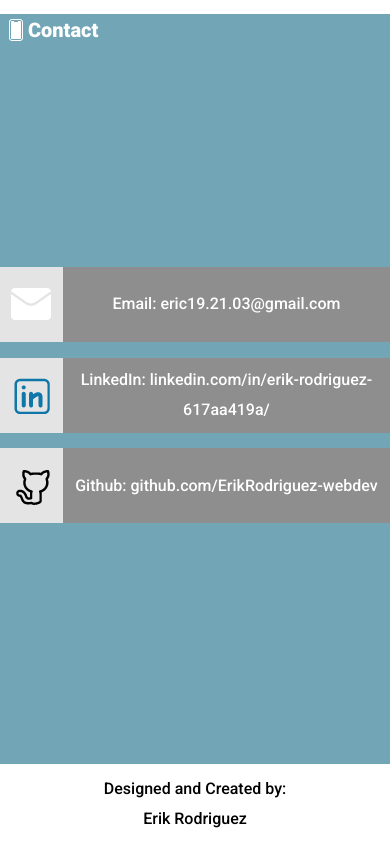
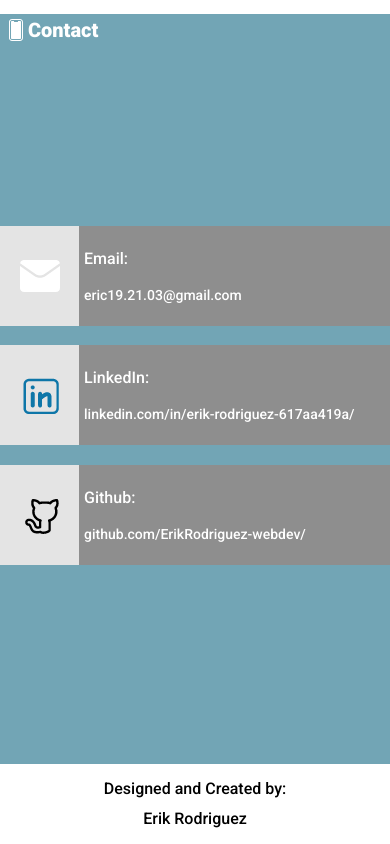
Before and after one commit to ErikRodriguez-webdev/port, a React (Create React App) app in the folder portfolio/: page / in a window 390 px wide. Shown: the part 3161-4005 px from the top of the page. Built offline with nearby package versions, Linux system fonts and the light colour scheme.

Commit message:
Fixes structure of information displayed in contact component and new fix does not need media queries looks good on all platforms

```diff
--- a/portfolio/src/App.css
+++ b/portfolio/src/App.css
@@ -511,9 +511,9 @@ footer {
 }
 
 .contactInfoPlacement {
-  margin: 2%;
-  width: 750px;
-  height: 75px;
+  margin: 2.5%;
+  width: 500px;
+  height: 100px;
   background: #8e8e8e;
   font-style: normal;
   font-weight: 500;
@@ -523,14 +523,32 @@ footer {
   align-items: center;
 }
 
-.contactInfoPlacement p {
+.contactTextStack {
   width: 100%;
-  text-align: center;
+  height: 100px;
+  padding: 1.25%;
+  display: flex;
+  justify-content: center;
+  flex-direction: column;
+}
+
+.contactTextTitle {
+  font-style: normal;
+  font-weight: 500;
+  font-size: 1.6rem;
+  line-height: 19px;
+}
+
+.contactTextInfo {
+  font-style: normal;
+  font-weight: 500;
+  font-size: 14px;
+  line-height: 16px;
 }
 
 .contactIcon {
-  width: 75px;
-  height: 75px;
+  width: 100px;
+  height: 100px;
   display: flex;
   justify-content: center;
   align-items: center;
--- a/portfolio/src/components/Contact.js
+++ b/portfolio/src/components/Contact.js
@@ -19,21 +19,37 @@ const Contact = () => {
             <div className="contactIcon">
               <img src={EmailIcon} alt="envelope" />
             </div>
-            <p>Email: eric19.21.03@gmail.com</p>
+            <div className="contactTextStack">
+              <span className="contactTextTitle">Email:</span>
+              <br />
+              <span className="contactTextInfo">eric19.21.03@gmail.com</span>
+            </div>
           </div>
 
           <div className="contactInfoPlacement">
             <div className="contactIcon">
               <img src={LinkedInIcon} alt="envelope" />
             </div>
-            <p>LinkedIn: linkedin.com/in/erik-rodriguez-617aa419a/</p>
+            <div className="contactTextStack">
+              <span className="contactTextTitle">LinkedIn:</span>
+              <br />
+              <span className="contactTextInfo">
+                linkedin.com/in/erik-rodriguez-617aa419a/
+              </span>
+            </div>
           </div>
 
           <div className="contactInfoPlacement">
             <div className="contactIcon">
               <img src={GithubIcon} alt="envelope" />
             </div>
-            <p>Github: github.com/ErikRodriguez-webdev</p>
+            <div className="contactTextStack">
+              <span className="contactTextTitle">Github:</span>
+              <br />
+              <span className="contactTextInfo">
+                github.com/ErikRodriguez-webdev/
+              </span>
+            </div>
           </div>
         </div>
       </div>
```
